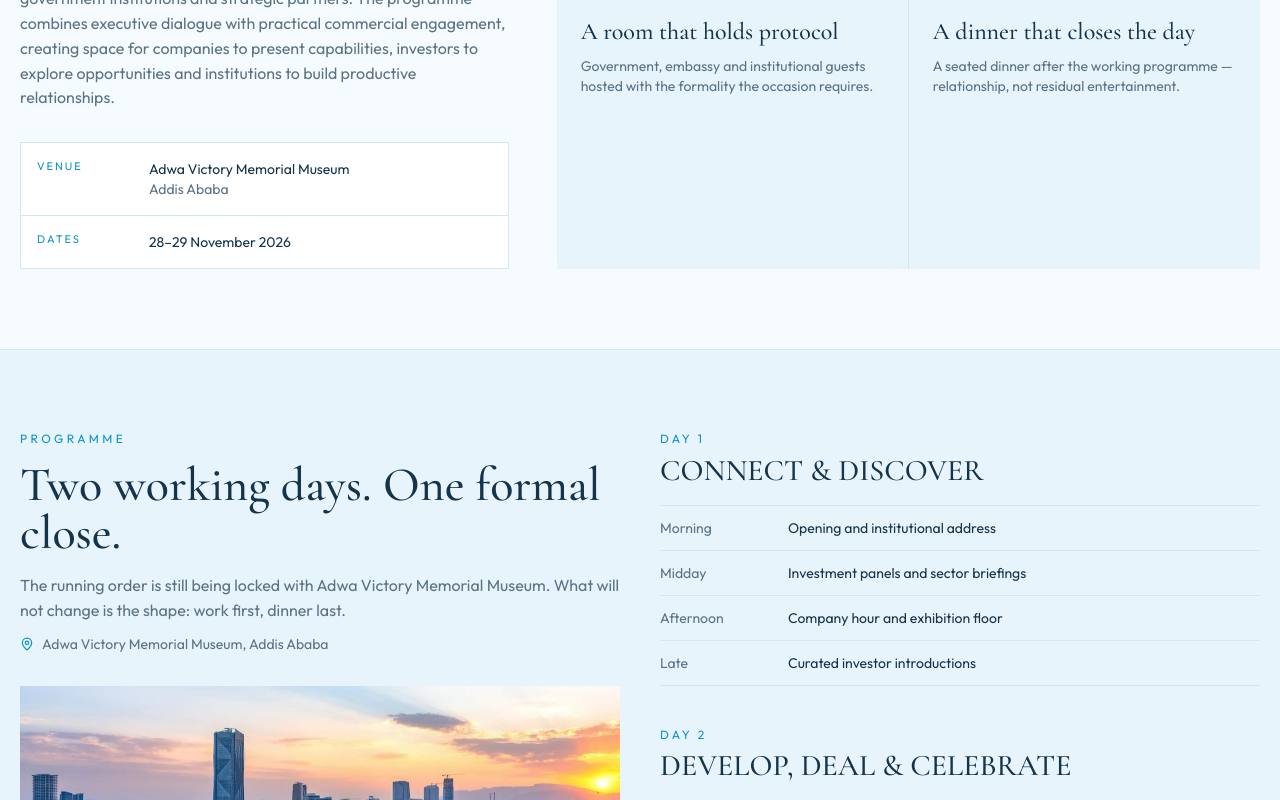
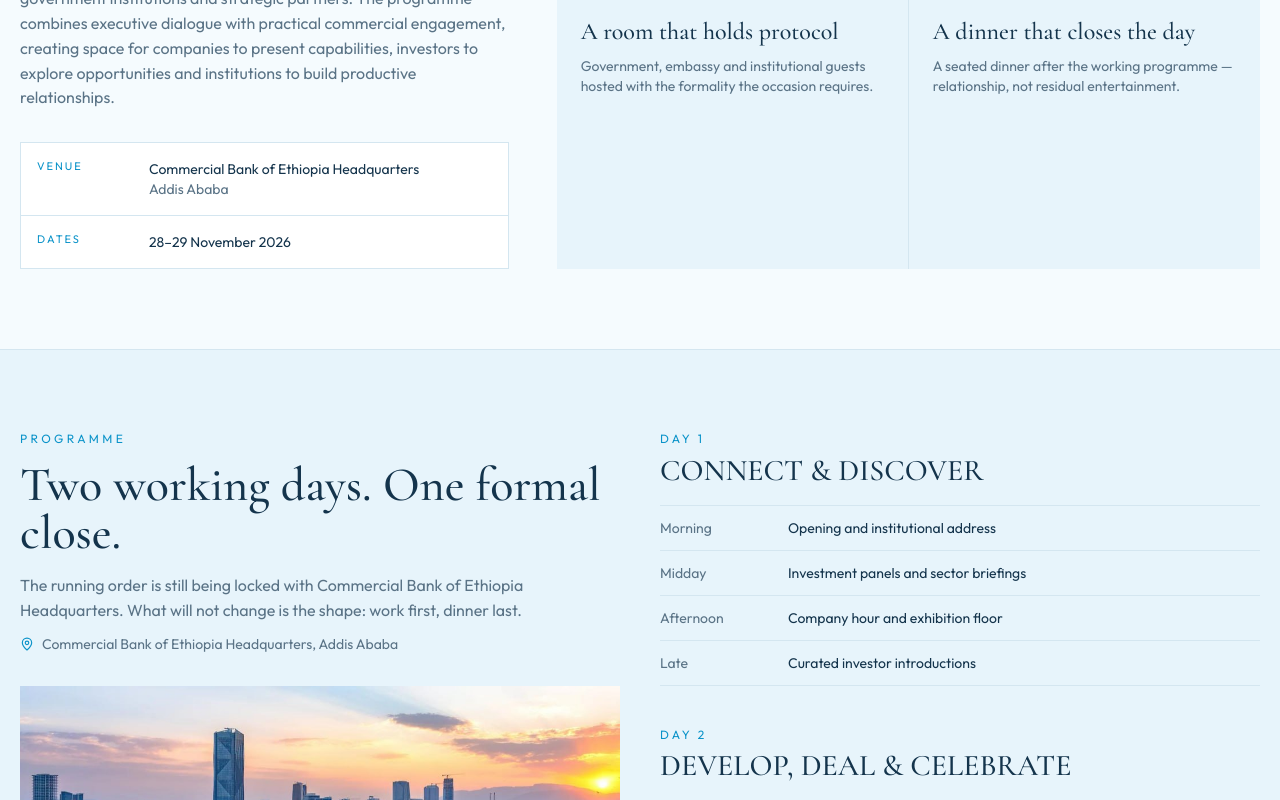
Before and after one commit to xeureka/EBIF, a React (Vite) app: page / in a window 1280 px wide. Shown: the part 2000-2800 px from the top of the page. Built offline with nearby package versions, Linux system fonts and the light colour scheme.

Commit message:
chore(gala): update venue to Commercial Bank of Ethiopia Headquarters

```diff
--- a/index.html
+++ b/index.html
@@ -6,7 +6,7 @@
     <title>ETHIOPIAN BUSINESS AND INVESTMENT FORUM</title>
     <meta
       name="description"
-      content="The Ethiopian Business & Investment Forum. Two days of investment dialogue, matchmaking and a formal dinner at the Adwa Victory Memorial Museum, Addis Ababa."
+      content="The Ethiopian Business & Investment Forum. Two days of investment dialogue, matchmaking and a formal dinner at the Commercial Bank of Ethiopia Headquarters, Addis Ababa."
     />
     <meta name="theme-color" content="#0E0C09" />
 
@@ -18,7 +18,7 @@
     <meta property="og:title" content="ETHIOPIAN BUSINESS AND INVESTMENT FORUM" />
     <meta
       property="og:description"
-      content="The Ethiopian Business & Investment Forum. Two days of investment dialogue, matchmaking and a formal dinner at the Adwa Victory Memorial Museum, Addis Ababa."
+      content="The Ethiopian Business & Investment Forum. Two days of investment dialogue, matchmaking and a formal dinner at the Commercial Bank of Ethiopia Headquarters, Addis Ababa."
     />
     <meta property="og:url" content="https://example.com/" />
     <meta property="og:image" content="https://example.com/images/og-image.jpg" />
@@ -33,7 +33,7 @@
     <meta name="twitter:title" content="ETHIOPIAN BUSINESS AND INVESTMENT FORUM" />
     <meta
       name="twitter:description"
-      content="The Ethiopian Business & Investment Forum. Two days of investment dialogue, matchmaking and a formal dinner at the Adwa Victory Memorial Museum, Addis Ababa."
+      content="The Ethiopian Business & Investment Forum. Two days of investment dialogue, matchmaking and a formal dinner at the Commercial Bank of Ethiopia Headquarters, Addis Ababa."
     />
     <meta name="twitter:image" content="https://example.com/images/og-image.jpg" />
 
--- a/src/components/gala/site.tsx
+++ b/src/components/gala/site.tsx
@@ -17,7 +17,7 @@ import { ContactInfo } from "@/components/ui/ContactInfo";
 import { PhotoSlideshow } from "@/components/ui/PhotoSlideshow";
 import { event } from "@/data/event";
 import { sortedPhotos } from "@/lib/photos";
-import venueImage from "../../assets/gala/programme/adwa.webp";
+import venueImage from "../../assets/gala/programme/cbe-headquarters.webp";
 import programmeAttendeeImage from "../../assets/gala/who-attends/an1.jpg";
 
 const PILLARS = [
@@ -204,7 +204,7 @@ const PROGRAMME_PHOTOS = import.meta.glob(
   [
     "../../assets/gala/programme/*.{jpg,jpeg,png,webp,avif}",
     "!../../assets/gala/programme/stage.jpg",
-    "!../../assets/gala/programme/adwa.webp",
+    "!../../assets/gala/programme/cbe-headquarters.webp",
   ],
   {
     eager: true,
@@ -631,7 +631,7 @@ export function GalaSite() {
             </div>
             <img
               src={venueImage}
-              alt="Adwa Victory Memorial Museum in Addis Ababa"
+              alt="Commercial Bank of Ethiopia Headquarters in Addis Ababa"
               loading="lazy"
               className="aspect-[3/2] w-full border border-line object-cover"
             />
--- a/src/data/event.ts
+++ b/src/data/event.ts
@@ -4,11 +4,11 @@ export const event = {
   dateLabel: "NOVEMBER 28 - 29",
   shortDates: "Nov 28–29, 2026",
   year: "2026",
-  venue: "Adwa Victory Memorial Museum",
+  venue: "Commercial Bank of Ethiopia Headquarters",
   city: "Addis Ababa",
-  venueWithCity: "Adwa Victory Memorial Museum, Addis Ababa",
+  venueWithCity: "Commercial Bank of Ethiopia Headquarters, Addis Ababa",
   mapUrl:
-    "https://www.google.com/maps/search/?api=1&query=Adwa+Victory+Memorial+Museum+Addis+Ababa",
+    "https://www.google.com/maps/search/?api=1&query=Commercial+Bank+of+Ethiopia+Headquarters+Addis+Ababa",
   phones: ["0911984806", "0911343831"],
   emails: ["feven.negussie@nexabusinessgroup.com", "zekre.henock@nexabusinessgroup.com"],
   timeZone: "Africa/Addis_Ababa",
```
Also changed, not shown: src/assets/gala/programme/cbe-headquarters.webp (renamed from src/assets/gala/programme/adwa.webp).
